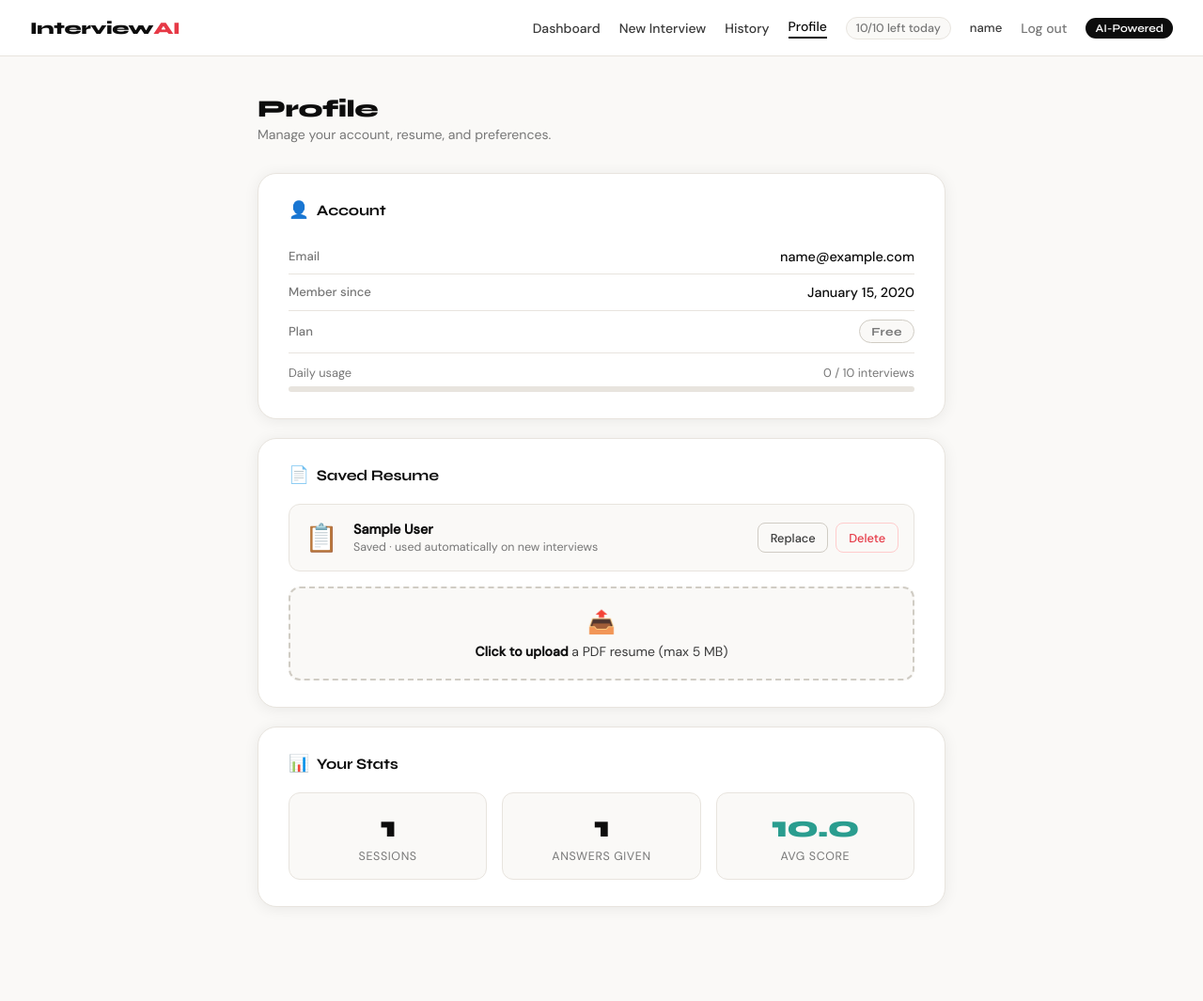
After one commit to romesh45/AI-Interview-Coach, a Flask app: page /profile in a window 1280 px wide. The commit adds this page. Shown: the whole page at 94% size. Run offline with Flask 3, Linux system fonts and the light colour scheme; a user stored in the database is signed in; tables that the repository leaves empty hold one stand-in row (values such as "Sample post").

Commit message:
feat: resume storage, demo mode, profile page, and hardening
Phase 1 — Resume Storage
- Add resume_filename / resume_original_name columns to User model
- POST /api/upload-resume: validates PDF, max 5 MB, stores under static/resumes/, deletes old file
- DELETE /api/upload-resume: removes file and clears DB columns
- /app index: falls back to saved resume if no new PDF is uploaded
- index.html: green "Using saved resume" banner with Replace toggle; background fetch saves on file-select with toast confirmation
- static/resumes/.gitkeep + .gitignore exclusion for *.pdf

Phase 2 — Demo Mode
- New src/demo_responses.py: FAKE_QUESTIONS (5 technical + 2 behavioral) and fake_evaluate() with deterministic length-based scoring (capped at 8)
- question_generator.py + evaluator.py: DEMO_MODE=true short-circuits OpenAI calls instantly
- .env.example defaults DEMO_MODE=true so new devs start without an API key

Phase 3 — Profile Page
- New GET /profile route: passes sessions_count, avg_score_all, total_answers, requests_remaining
- New templates/profile.html: account card (email, member since, plan badge, daily usage bar), resume card (upload/delete via fetch), stats card
- Profile nav link added to index.html, dashboard.html, history.html

Phase 4 — Hardening
- All db.session.commit() calls (app.py + models.py update_stats) wrapped in try/except IntegrityError/OperationalError with rollback and user-friendly error strings
- current_user.daily_limit() calls in nav guarded with {% if current_user.is_authenticated %}
- RESUME_FOLDER created at startup with os.makedirs(exist_ok=True)
- Confirmed question_generator soft floor: >=3 technical, >=1 behavioral

Co-Authored-By: Claude Sonnet 4.6 <noreply@anthropic.com>

```diff
--- a/Desktop/AI-Interview-Coach/src/app.py
+++ b/Desktop/AI-Interview-Coach/src/app.py
@@ -3,6 +3,8 @@ import sys
 import uuid
 
 sys.path.insert(0, os.path.dirname(__file__))
+
+from sqlalchemy.exc import IntegrityError, OperationalError
 
 from flask import (Flask, render_template, request, session,
                    redirect, url_for, jsonify, Blueprint)
@@ -47,6 +49,9 @@ app.register_blueprint(auth_blueprint)
 
 UPLOAD_FOLDER = os.path.join(os.path.dirname(__file__), '..', 'static', 'uploads')
 os.makedirs(UPLOAD_FOLDER, exist_ok=True)
+
+RESUME_FOLDER = os.path.join(os.path.dirname(__file__), '..', 'static', 'resumes')
+os.makedirs(RESUME_FOLDER, exist_ok=True)
 
 with app.app_context():
     db.create_all()
@@ -97,6 +102,17 @@ def index():
                         error = result['error']
                     else:
                         resume_text = result['text']
+                elif current_user.resume_filename:
+                    # No new upload — use the user's saved resume
+                    saved_path = os.path.join(RESUME_FOLDER, current_user.resume_filename)
+                    if os.path.exists(saved_path):
+                        result = extract_text_from_pdf(saved_path)
+                        if 'error' in result:
+                            error = result['error']
+                        else:
+                            resume_text = result['text']
+                    else:
+                        resume_text = request.form.get('resume', '').strip()
                 else:
                     resume_text = request.form.get('resume', '').strip()
 
@@ -117,9 +133,15 @@ def index():
                             )
                             interview.questions = result
                             db.session.add(interview)
-                            db.session.commit()
-                            session['active_session_id'] = interview.id
-                            active_session = interview
+                            try:
+                                db.session.commit()
+                            except (IntegrityError, OperationalError):
+                                db.session.rollback()
+                                error = "Database error creating session. Please try again."
+                                interview = None
+                            if interview:
+                                session['active_session_id'] = interview.id
+                                active_session = interview
 
         # ── EVALUATE ──────────────────────────────────────────────────────────
         elif action == 'evaluate':
@@ -160,8 +182,12 @@ def index():
                             )
                             ev.full_result = result
                             db.session.add(ev)
-                        db.session.commit()
-                        active_session.update_stats()
+                        try:
+                            db.session.commit()
+                            active_session.update_stats()
+                        except (IntegrityError, OperationalError):
+                            db.session.rollback()
+                            error = "Database error saving evaluation. Please try again."
 
         # ── RESET ─────────────────────────────────────────────────────────────
         elif action == 'reset':
@@ -177,6 +203,7 @@ def index():
         evaluations        = evaluations,
         error              = error,
         requests_remaining = current_user.requests_remaining(),
+        saved_resume       = current_user.resume_original_name,
     )
 
 
@@ -260,13 +287,38 @@ def session_detail(session_id):
                            interview=interview, evaluations=evaluations)
 
 
+@main.route('/profile')
+@login_required
+def profile():
+    sessions = InterviewSession.query.filter_by(user_id=current_user.id).all()
+    all_evals = (Evaluation.query
+                 .join(InterviewSession)
+                 .filter(InterviewSession.user_id == current_user.id)
+                 .all())
+    sessions_count = len(sessions)
+    all_scores     = [e.score for e in all_evals]
+    avg_score_all  = round(sum(all_scores) / len(all_scores), 1) if all_scores else 0
+    total_answers  = len(all_evals)
+    return render_template(
+        'profile.html',
+        sessions_count     = sessions_count,
+        avg_score_all      = avg_score_all,
+        total_answers      = total_answers,
+        requests_remaining = current_user.requests_remaining(),
+    )
+
+
 @main.route('/history/<int:session_id>/delete', methods=['POST'])
 @login_required
 def delete_session(session_id):
     interview = InterviewSession.query.filter_by(
         id=session_id, user_id=current_user.id).first_or_404()
     db.session.delete(interview)
-    db.session.commit()
+    try:
+        db.session.commit()
+    except (IntegrityError, OperationalError):
+        db.session.rollback()
+        return redirect(url_for('main.history'))
     if session.get('active_session_id') == session_id:
         session.pop('active_session_id', None)
     return redirect(url_for('main.history'))
@@ -309,6 +361,66 @@ def api_scores():
     labels = [e.skill or f'Q{i+1}' for i, e in enumerate(evals)]
     avg    = round(sum(scores) / len(scores), 1) if scores else 0
     return jsonify({'scores': scores, 'labels': labels, 'average': avg})
+
+
+@main.route('/api/upload-resume', methods=['POST'])
+@login_required
+def upload_resume():
+    pdf_file = request.files.get('resume')
+    if not pdf_file:
+        return jsonify({'error': 'No file provided'}), 400
+    if not pdf_file.filename.lower().endswith('.pdf'):
+        return jsonify({'error': 'Only PDF files are accepted'}), 400
+    # Content-Length is not reliable with chunked encoding; check after saving
+    pdf_file.seek(0, 2)
+    size = pdf_file.tell()
+    pdf_file.seek(0)
+    if size > 5 * 1024 * 1024:
+        return jsonify({'error': 'File exceeds 5 MB limit'}), 413
+
+    # Delete old resume file if present
+    if current_user.resume_filename:
+        old_path = os.path.join(RESUME_FOLDER, current_user.resume_filename)
+        try:
+            if os.path.exists(old_path):
+                os.remove(old_path)
+        except Exception:
+            pass
+
+    safe_name     = f'{current_user.id}_{uuid.uuid4().hex}.pdf'
+    original_name = pdf_file.filename
+    save_path     = os.path.join(RESUME_FOLDER, safe_name)
+    pdf_file.save(save_path)
+
+    current_user.resume_filename      = safe_name
+    current_user.resume_original_name = original_name
+    try:
+        db.session.commit()
+    except (IntegrityError, OperationalError):
+        db.session.rollback()
+        return jsonify({'error': 'Database error saving resume'}), 500
+
+    return jsonify({'success': True, 'filename': safe_name, 'original_name': original_name})
+
+
+@main.route('/api/upload-resume', methods=['DELETE'])
+@login_required
+def delete_resume():
+    if current_user.resume_filename:
+        old_path = os.path.join(RESUME_FOLDER, current_user.resume_filename)
+        try:
+            if os.path.exists(old_path):
+                os.remove(old_path)
+        except Exception:
+            pass
+    current_user.resume_filename      = None
+    current_user.resume_original_name = None
+    try:
+        db.session.commit()
+    except (IntegrityError, OperationalError):
+        db.session.rollback()
+        return jsonify({'error': 'Database error'}), 500
+    return jsonify({'success': True})
 
 
 app.register_blueprint(main)
--- a/Desktop/AI-Interview-Coach/templates/dashboard.html
+++ b/Desktop/AI-Interview-Coach/templates/dashboard.html
@@ -245,12 +245,15 @@
     <a href="/dashboard" class="active">Dashboard</a>
     <a href="/app">New Interview</a>
     <a href="/history">History</a>
+    <a href="/profile">Profile</a>
+    {% if current_user.is_authenticated %}
     <span class="nav-quota {% if requests_remaining <= 2 %}low{% endif %}">
       {{ requests_remaining }}/{{ current_user.daily_limit() }} left today
     </span>
     <span style="font-size:0.82rem;color:var(--ink2);font-weight:500;">
       {{ current_user.email.split('@')[0] }}
     </span>
+    {% endif %}
     <a href="{{ url_for('auth.logout') }}" style="color:var(--ink3);">Log out</a>
     <span class="nav-badge">AI-Powered</span>
   </div>
--- a/Desktop/AI-Interview-Coach/templates/history.html
+++ b/Desktop/AI-Interview-Coach/templates/history.html
@@ -64,6 +64,7 @@
   <div class="nav-links">
     <a href="/app">New Interview</a>
     <a href="/dashboard">Dashboard</a>
+    <a href="/profile">Profile</a>
     <a href="{{ url_for('auth.logout') }}" style="color:var(--ink3);">Log out</a>
   </div>
 </nav>
--- /dev/null
+++ b/Desktop/AI-Interview-Coach/templates/profile.html
@@ -0,0 +1,312 @@
+<!DOCTYPE html>
+<html lang="en">
+<head>
+  <meta charset="UTF-8">
+  <meta name="viewport" content="width=device-width, initial-scale=1.0">
+  <title>Profile — InterviewAI</title>
+  <link rel="preconnect" href="https://fonts.googleapis.com">
+  <link href="https://fonts.googleapis.com/css2?family=Syne:wght@400;600;700;800&family=DM+Sans:ital,wght@0,300;0,400;0,500;1,300&display=swap" rel="stylesheet">
+  <style>
+    *, *::before, *::after { box-sizing: border-box; margin: 0; padding: 0; }
+
+    :root {
+      --ink: #0d0d0d; --ink2: #3a3a3a; --ink3: #777;
+      --paper: #faf9f7; --surface: #ffffff;
+      --border: #e8e4de; --border2: #d0ccc4;
+      --accent: #1a1a2e; --accent2: #e63946;
+      --accent3: #2a9d8f; --accent4: #f4a261;
+      --font-display: 'Syne', sans-serif;
+      --font-body: 'DM Sans', sans-serif;
+      --radius: 12px; --radius-lg: 20px;
+      --shadow: 0 2px 16px rgba(0,0,0,0.07);
+    }
+
+    body { font-family: var(--font-body); background: var(--paper); color: var(--ink); min-height: 100vh; }
+
+    /* NAV */
+    nav {
+      background: var(--surface); border-bottom: 1px solid var(--border);
+      padding: 0 2rem; display: flex; align-items: center;
+      justify-content: space-between; height: 60px; position: sticky; top: 0; z-index: 100;
+    }
+    .nav-logo { font-family: var(--font-display); font-weight: 800; font-size: 1.15rem; color: var(--ink); text-decoration: none; letter-spacing: -0.02em; }
+    .nav-logo span { color: var(--accent2); }
+    .nav-links { display: flex; align-items: center; gap: 1.25rem; }
+    .nav-links a { font-size: 0.875rem; font-weight: 500; color: var(--ink2); text-decoration: none; transition: color 0.2s; }
+    .nav-links a:hover { color: var(--ink); }
+    .nav-links a.active { color: var(--ink); border-bottom: 2px solid var(--ink); padding-bottom: 2px; }
+    .nav-badge { background: var(--ink); color: #fff; font-size: 0.75rem; font-weight: 600; padding: 4px 10px; border-radius: 20px; font-family: var(--font-display); }
+    .nav-quota { font-size: 0.78rem; color: var(--ink3); font-weight: 500; background: var(--paper); border: 1px solid var(--border); padding: 3px 10px; border-radius: 20px; }
+    .nav-quota.low { color: var(--accent2); border-color: #fcc; background: #fff5f5; }
+
+    /* LAYOUT */
+    .main { max-width: 780px; margin: 0 auto; padding: 2.5rem 1.5rem 5rem; }
+    .page-header { margin-bottom: 2rem; }
+    .page-title { font-family: var(--font-display); font-size: 1.6rem; font-weight: 800; letter-spacing: -0.02em; }
+    .page-sub { font-size: 0.88rem; color: var(--ink3); margin-top: 0.2rem; }
+
+    /* CARDS */
+    .card {
+      background: var(--surface); border: 1px solid var(--border);
+      border-radius: var(--radius-lg); padding: 1.75rem 2rem;
+      margin-bottom: 1.25rem; box-shadow: var(--shadow);
+    }
+    .card-title {
+      font-family: var(--font-display); font-size: 1rem; font-weight: 700;
+      letter-spacing: -0.01em; margin-bottom: 1.25rem;
+      display: flex; align-items: center; gap: 0.5rem;
+    }
+    .card-title-icon { font-size: 1.1rem; }
+
+    /* ACCOUNT ROW */
+    .info-row {
+      display: flex; align-items: center; justify-content: space-between;
+      padding: 0.6rem 0; border-bottom: 1px solid var(--border); font-size: 0.9rem;
+    }
+    .info-row:last-child { border-bottom: none; }
+    .info-label { color: var(--ink3); font-weight: 500; font-size: 0.82rem; }
+    .info-value { font-weight: 500; color: var(--ink); }
+
+    /* PLAN BADGE */
+    .plan-badge {
+      display: inline-flex; align-items: center; gap: 0.35rem;
+      font-size: 0.78rem; font-weight: 700; padding: 4px 12px;
+      border-radius: 20px; font-family: var(--font-display); letter-spacing: 0.04em;
+    }
+    .plan-free { background: var(--paper); border: 1px solid var(--border2); color: var(--ink3); }
+    .plan-pro  { background: #fffbeb; border: 1px solid #fcd34d; color: #92400e; }
+
+    /* USAGE BAR */
+    .usage-bar-wrap { margin-top: 0.75rem; }
+    .usage-bar-label { display: flex; justify-content: space-between; font-size: 0.8rem; color: var(--ink3); margin-bottom: 0.4rem; }
+    .usage-track { height: 6px; background: var(--border); border-radius: 3px; overflow: hidden; }
+    .usage-fill  { height: 100%; border-radius: 3px; transition: width 0.5s ease; background: var(--accent3); }
+    .usage-fill.high { background: var(--accent4); }
+    .usage-fill.max  { background: var(--accent2); }
+
+    /* RESUME CARD */
+    .resume-status {
+      display: flex; align-items: center; gap: 1rem;
+      padding: 1rem; background: var(--paper); border: 1px solid var(--border);
+      border-radius: var(--radius); margin-bottom: 1rem;
+    }
+    .resume-icon { font-size: 1.8rem; flex-shrink: 0; }
+    .resume-info { flex: 1; min-width: 0; }
+    .resume-name { font-weight: 600; font-size: 0.9rem; white-space: nowrap; overflow: hidden; text-overflow: ellipsis; }
+    .resume-meta { font-size: 0.78rem; color: var(--ink3); margin-top: 0.15rem; }
+    .resume-actions { display: flex; gap: 0.5rem; }
+
+    /* UPLOAD AREA */
+    .file-upload-area {
+      border: 2px dashed var(--border2); border-radius: var(--radius);
+      padding: 1.25rem; text-align: center; cursor: pointer;
+      transition: all 0.2s; background: var(--paper);
+    }
+    .file-upload-area:hover { border-color: var(--ink); background: #f5f4f2; }
+    .file-upload-area input[type="file"] { position: absolute; opacity: 0; width: 0; height: 0; }
+    .file-upload-label { font-size: 0.875rem; color: var(--ink2); }
+    .file-upload-label strong { color: var(--ink); }
+
+    /* STAT GRID */
+    .stat-grid { display: grid; grid-template-columns: repeat(3, 1fr); gap: 1rem; }
+    .stat-item { text-align: center; padding: 1rem; background: var(--paper); border-radius: var(--radius); border: 1px solid var(--border); }
+    .stat-value { font-family: var(--font-display); font-size: 2rem; font-weight: 800; letter-spacing: -0.03em; }
+    .stat-value.green { color: var(--accent3); }
+    .stat-value.orange { color: var(--accent4); }
+    .stat-value.red { color: var(--accent2); }
+    .stat-label { font-size: 0.78rem; color: var(--ink3); text-transform: uppercase; letter-spacing: 0.05em; margin-top: 0.25rem; }
+
+    /* BUTTONS */
+    .btn {
+      display: inline-flex; align-items: center; gap: 0.4rem;
+      padding: 0.55rem 1.1rem; border-radius: 8px;
+      font-family: var(--font-body); font-size: 0.85rem; font-weight: 500;
+      cursor: pointer; border: none; transition: all 0.2s; text-decoration: none; white-space: nowrap;
+    }
+    .btn-primary { background: var(--ink); color: #fff; }
+    .btn-primary:hover { background: #2a2a2a; transform: translateY(-1px); }
+    .btn-ghost { background: none; border: 1px solid var(--border2); color: var(--ink2); }
+    .btn-ghost:hover { background: var(--paper); border-color: var(--ink); color: var(--ink); }
+    .btn-danger { background: none; border: 1px solid #fcc; color: var(--accent2); }
+    .btn-danger:hover { background: #fff5f5; }
+    .btn-sm { padding: 0.4rem 0.8rem; font-size: 0.8rem; }
+
+    /* TOAST */
+    #profile-toast {
+      display: none; position: fixed; bottom: 1.5rem; right: 1.5rem;
+      background: #166534; color: #fff; padding: 0.65rem 1.25rem;
+      border-radius: 8px; font-size: 0.875rem; font-weight: 500;
+      z-index: 999; box-shadow: 0 4px 20px rgba(0,0,0,0.2);
+    }
+    #error-toast {
+      display: none; position: fixed; bottom: 1.5rem; right: 1.5rem;
+      background: var(--accent2); color: #fff; padding: 0.65rem 1.25rem;
+      border-radius: 8px; font-size: 0.875rem; font-weight: 500;
+      z-index: 999; box-shadow: 0 4px 20px rgba(0,0,0,0.2);
+    }
+
+    @media (max-width: 600px) {
+      .stat-grid { grid-template-columns: repeat(2, 1fr); }
+      nav { padding: 0 1rem; }
+      .nav-quota { display: none; }
+    }
+  </style>
+</head>
+<body>
+
+<nav>
+  <a href="/" class="nav-logo">Interview<span>AI</span></a>
+  <div class="nav-links">
+    <a href="/dashboard">Dashboard</a>
+    <a href="/app">New Interview</a>
+    <a href="/history">History</a>
+    <a href="/profile" class="active">Profile</a>
+    {% if current_user.is_authenticated %}
+    <span class="nav-quota {% if requests_remaining <= 2 %}low{% endif %}">
+      {{ requests_remaining }}/{{ current_user.daily_limit() }} left today
+    </span>
+    <span style="font-size:0.82rem;color:var(--ink2);font-weight:500;">{{ current_user.email.split('@')[0] }}</span>
+    {% endif %}
+    <a href="{{ url_for('auth.logout') }}" style="color:var(--ink3);">Log out</a>
+    <span class="nav-badge">AI-Powered</span>
+  </div>
+</nav>
+
+<div class="main">
+  <div class="page-header">
+    <div class="page-title">Profile</div>
+    <div class="page-sub">Manage your account, resume, and preferences.</div>
+  </div>
+
+  <!-- ── ACCOUNT CARD ── -->
+  <div class="card">
+    <div class="card-title"><span class="card-title-icon">👤</span> Account</div>
+
+    <div class="info-row">
+      <span class="info-label">Email</span>
+      <span class="info-value">{{ current_user.email }}</span>
+    </div>
+    <div class="info-row">
+      <span class="info-label">Member since</span>
+      <span class="info-value">{{ current_user.created_at.strftime('%B %d, %Y') }}</span>
+    </div>
+    <div class="info-row">
+      <span class="info-label">Plan</span>
+      <span class="info-value">
+        {% if current_user.plan == 'pro' %}
+          <span class="plan-badge plan-pro">⭐ Pro</span>
+        {% else %}
+          <span class="plan-badge plan-free">Free</span>
+        {% endif %}
+      </span>
+    </div>
+
+    <!-- Daily usage bar -->
+    <div class="usage-bar-wrap">
+      {% set used = current_user.daily_limit() - requests_remaining %}
+      {% set pct  = ((used / current_user.daily_limit()) * 100)|int %}
+      <div class="usage-bar-label">
+        <span>Daily usage</span>
+        <span>{{ used }} / {{ current_user.daily_limit() }} interviews</span>
+      </div>
+      <div class="usage-track">
+        <div class="usage-fill {% if pct >= 90 %}max{% elif pct >= 60 %}high{% endif %}"
+             style="width: {{ pct }}%;"></div>
+      </div>
+    </div>
+  </div>
+
+  <!-- ── RESUME CARD ── -->
+  <div class="card">
+    <div class="card-title"><span class="card-title-icon">📄</span> Saved Resume</div>
+
+    {% if current_user.resume_original_name %}
+    <div class="resume-status">
+      <div class="resume-icon">📋</div>
+      <div class="resume-info">
+        <div class="resume-name">{{ current_user.resume_original_name }}</div>
+        <div class="resume-meta">Saved · used automatically on new interviews</div>
+      </div>
+      <div class="resume-actions">
+        <button class="btn btn-ghost btn-sm" onclick="document.getElementById('profile-pdf').click()">Replace</button>
+        <button class="btn btn-danger btn-sm" onclick="deleteResume()">Delete</button>
+      </div>
+    </div>
+    {% else %}
+    <p style="font-size:0.88rem;color:var(--ink3);margin-bottom:1rem;">No resume saved yet. Upload one and it will be pre-filled on every new interview.</p>
+    {% endif %}
+
+    <div class="file-upload-area" onclick="document.getElementById('profile-pdf').click()">
+      <input type="file" id="profile-pdf" accept=".pdf" onchange="uploadResume(this)">
+      <div style="font-size:1.5rem;margin-bottom:0.4rem;">📤</div>
+      <div class="file-upload-label"><strong>Click to upload</strong> a PDF resume (max 5 MB)</div>
+    </div>
+  </div>
+
+  <!-- ── STATS CARD ── -->
+  <div class="card">
+    <div class="card-title"><span class="card-title-icon">📊</span> Your Stats</div>
+    <div class="stat-grid">
+      <div class="stat-item">
+        <div class="stat-value">{{ sessions_count }}</div>
+        <div class="stat-label">Sessions</div>
+      </div>
+      <div class="stat-item">
+        <div class="stat-value">{{ total_answers }}</div>
+        <div class="stat-label">Answers Given</div>
+      </div>
+      <div class="stat-item">
+        {% set color = 'green' if avg_score_all >= 7 else ('orange' if avg_score_all >= 4 else 'red') %}
+        <div class="stat-value {{ color }}">{{ avg_score_all if avg_score_all > 0 else '—' }}</div>
+        <div class="stat-label">Avg Score</div>
+      </div>
+    </div>
+  </div>
+
+</div><!-- /main -->
+
+<div id="profile-toast">Resume saved ✓</div>
+<div id="error-toast">Upload failed. Try again.</div>
+
+<script>
+function showToast(id, msg) {
+  const el = document.getElementById(id);
+  if (msg) el.textContent = msg;
+  el.style.display = 'block';
+  setTimeout(() => { el.style.display = 'none'; }, 2800);
+}
+
+function uploadResume(input) {
+  if (!input.files.length) return;
+  const fd = new FormData();
+  fd.append('resume', input.files[0]);
+  fetch('/api/upload-resume', { method: 'POST', body: fd })
+    .then(r => r.json())
+    .then(data => {
+      if (data.success) {
+        showToast('profile-toast', 'Resume saved ✓');
+        setTimeout(() => location.reload(), 1000);
+      } else {
+        showToast('error-toast', data.error || 'Upload failed.');
+      }
+    })
+    .catch(() => showToast('error-toast', 'Network error.'));
+}
+
+function deleteResume() {
+  if (!confirm('Delete your saved resume?')) return;
+  fetch('/api/upload-resume', { method: 'DELETE' })
+    .then(r => r.json())
+    .then(data => {
+      if (data.success) {
+        showToast('profile-toast', 'Resume deleted.');
+        setTimeout(() => location.reload(), 1000);
+      } else {
+        showToast('error-toast', data.error || 'Delete failed.');
+      }
+    })
+    .catch(() => showToast('error-toast', 'Network error.'));
+}
+</script>
+</body>
+</html>
```
Also changed, not shown: Desktop/AI-Interview-Coach/src/demo_responses.py (added, +96 -0 lines), Desktop/AI-Interview-Coach/src/evaluator.py (+7 -0 lines), Desktop/AI-Interview-Coach/src/models.py (+11 -1 lines), Desktop/AI-Interview-Coach/src/question_generator.py (+7 -0 lines), Desktop/AI-Interview-Coach/templates/index.html (+59 -2 lines), 3 other files.
